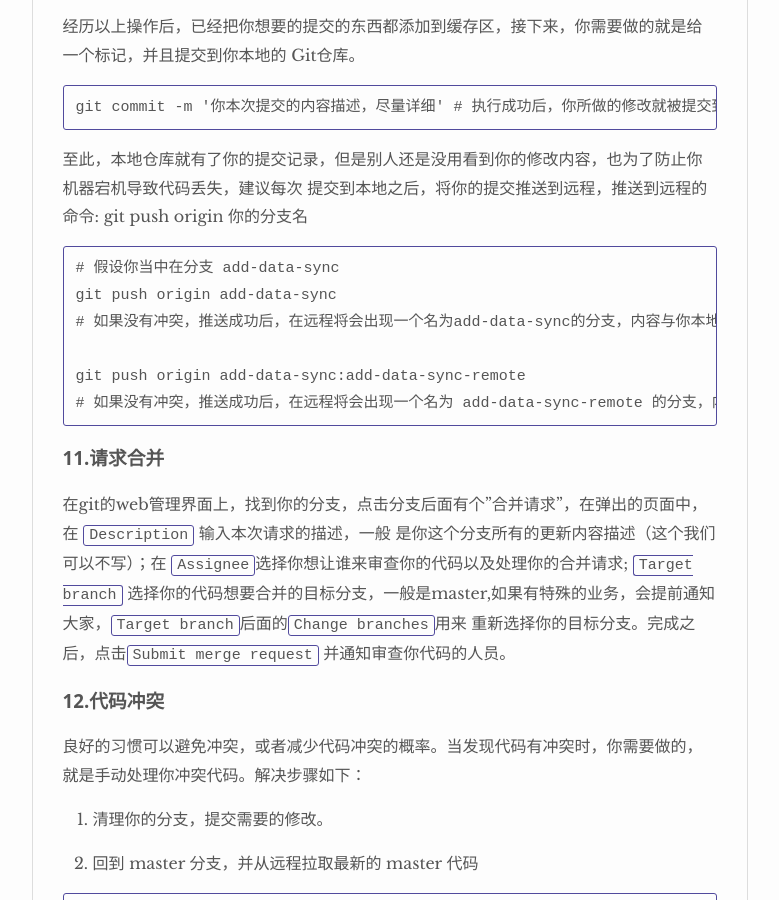
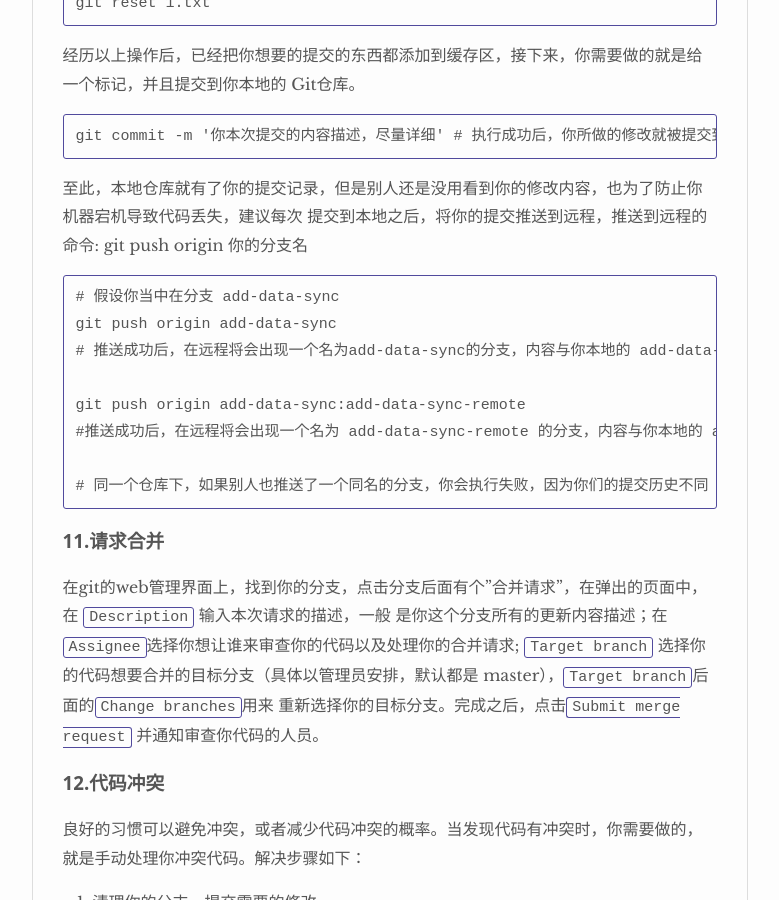
Before and after one commit to Teclan/Teclan.github.io, a Jekyll site: the page built from _posts/2018-05-23-使用Git开发指南.md, in a window 1280 px wide and 900 px high, scrolled down 4294 px. Shown: the whole window, without its empty margins (250-1029 px from the left). Built offline with Jekyll 4.4.1, drawn with Linux system fonts in a browser that asks for light colours; nearby versions of some CDN libraries; some of the changed text lies outside the part shown.

Commit message:
Update 2018-05-23-使用Git开发指南.md

````diff
--- a/_posts/2018-05-23-使用Git开发指南.md
+++ b/_posts/2018-05-23-使用Git开发指南.md
@@ -8,7 +8,7 @@
 
 ###  1.账号注册
 
-登录Git服务Web（公司的GitLab服务:10.0.10.188），注册自己的账号
+登录Git的Web地址（具体地址请向管理员索取），注册自己的账号
 
 ### 2.安装Git客户端
 
@@ -74,9 +74,8 @@
 
 ### 7.代码修改
 
-*不管任何时候，拿到一个新的需求，或者需要更新某些内容的时候，先回到 master 分支，从远程仓库获取最新的代码，之后在最新的
-代码基础上切换一个新的分支来做你的更新。*分支的意思可以理解为一个新的工作空间，与其他工作空间的内容是完全不想影响，你可以
-快速的进入不同的工作空间完成不同的任务。
+- 不管任何时候，拿到一个新的需求，或者需要更新某些内容的时候，先回到 默认分支（一般是 master，或者其他管理员自定义的稳定版本的分支），从远程仓库获取最新的代码，之后在最新的代码基础上切换一个新的分支来做你的更新。
+- 分支的意思可以理解为一个新的独立的工作空间，与其他工作空间的内容是完全不想影响，你可以快速的进入不同的工作空间完成不同的任务。
 
 ### 8. 查看分支
 
@@ -90,7 +89,7 @@
 
 命令格式: git checkout 已存在的分支名 ，如果分支不存在，则需要加 -b 参数。
 切换分支的时候，可能会要求你先提交你当前的修改，否则不允许切换分支，注意看提示，
-并不是你执行了命令都能达到是你预期的效果，Git有自己的规则。
+并不是你执行了命令都能达到是你预期的效果。
 
 *分支名尽量做到看到分支名别人就能知道你这个分支是干什么的，也方便你后面维护，不用每次都是一个分支名，*
 *也不要用自己的名字作为分支名，如果英文实在紧张，拼音我们也接受的*
@@ -125,7 +124,7 @@
 ### 10. 代码提交
 
 假设你在你的分支上做了很多修改，你现在需要将你做的修改提交到仓库，如果你认为你的代码可靠成熟了，还可以
-申请合并到主干分支（一般是master）。首先，你需要做的，就是要检查你对哪些文件做了修改，执行 `git status`
+申请合并到主干分支（一般是master，具体以管理员定义为主）。首先，你需要做的，就是要检查你对哪些文件做了修改，执行 `git status`
 例如:
 
 ```
@@ -179,18 +178,20 @@
 ```
 # 假设你当中在分支 add-data-sync
 git push origin add-data-sync
-# 如果没有冲突，推送成功后，在远程将会出现一个名为add-data-sync的分支，内容与你本地的 add-data-sync 完全一样
+# 推送成功后，在远程将会出现一个名为add-data-sync的分支，内容与你本地的 add-data-sync 完全一样
 
 git push origin add-data-sync:add-data-sync-remote
-# 如果没有冲突，推送成功后，在远程将会出现一个名为 add-data-sync-remote 的分支，内容与你本地的 add-data-sync 完全一样
+#推送成功后，在远程将会出现一个名为 add-data-sync-remote 的分支，内容与你本地的 add-data-sync 完全一样
+
+# 同一个仓库下，如果别人也推送了一个同名的分支，你会执行失败，因为你们的提交历史不同
 ```
 
 
 ### 11.请求合并
 
 在git的web管理界面上，找到你的分支，点击分支后面有个"合并请求"，在弹出的页面中，在 `Description` 输入本次请求的描述，一般
-是你这个分支所有的更新内容描述（这个我们可以不写）；在 `Assignee`选择你想让谁来审查你的代码以及处理你的合并请求; `Target branch`
-选择你的代码想要合并的目标分支，一般是master,如果有特殊的业务，会提前通知大家，`Target branch`后面的`Change branches`用来
+是你这个分支所有的更新内容描述；在 `Assignee`选择你想让谁来审查你的代码以及处理你的合并请求; `Target branch`
+选择你的代码想要合并的目标分支（具体以管理员安排，默认都是 master），`Target branch`后面的`Change branches`用来
 重新选择你的目标分支。完成之后，点击`Submit merge request` 并通知审查你代码的人员。
 
 ### 12.代码冲突
@@ -275,3 +276,5 @@
 ```
 
 完成之后，再次通知相关人员处理合并请求即可。
+
+> 代码冲突也可以使用 `merge`来处理，`merge`和`rebase`稍有区别，本质都是合并，为了让管理员能够直接合并你的代码，不产生冲突，原理就是你先自己与目标分支合并（如果没有冲突，管理员合并就不会有冲突），再提交管理员合并，以保证合并效率。`merge`合并会产生新的提交记录，记录内容是某某合并了某个分支到本分支，`rebase`不存在提交记录，直接更改基板代码。`merge`更利于追溯责任，节点比较多，比较混乱，`rebase`的提交记录会更加美观清晰，如果在Linux上结合`tig`命令，将会看到`rebase`的树形结构更加令人愉悦。
````
